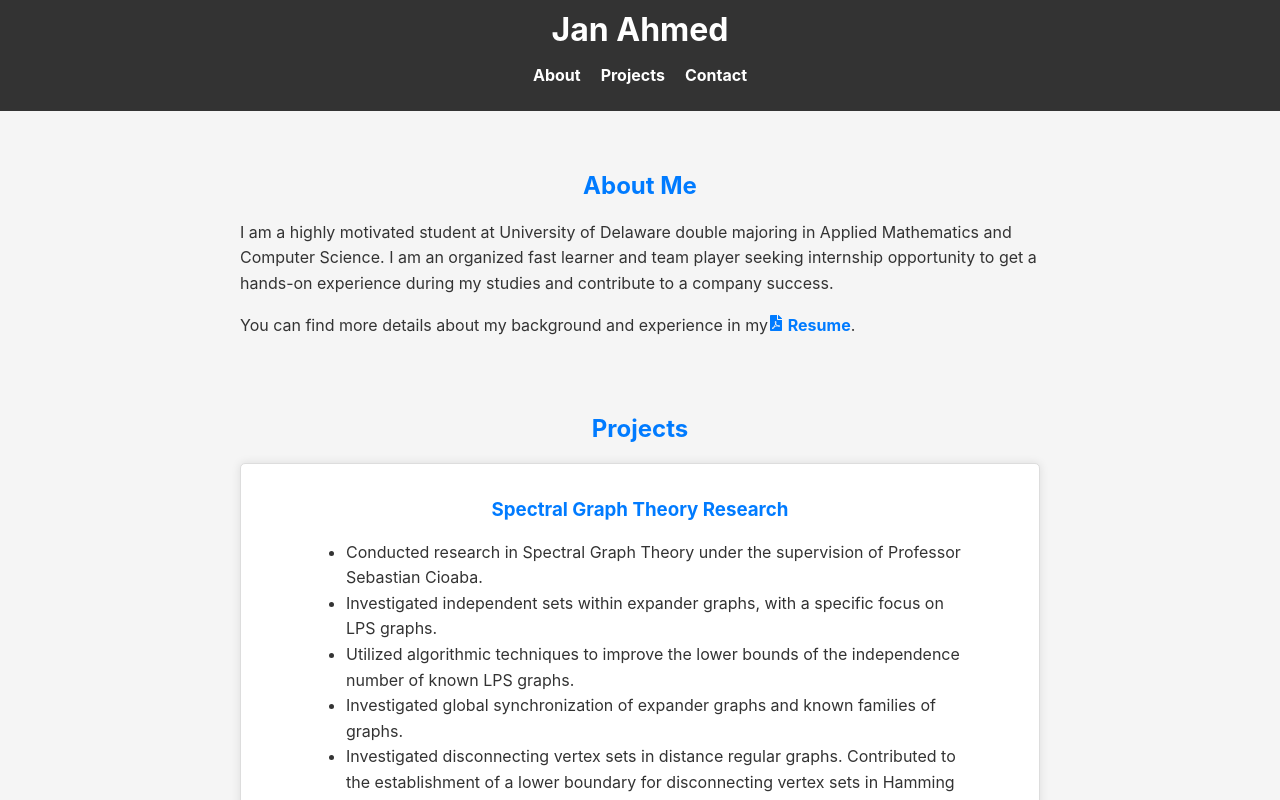
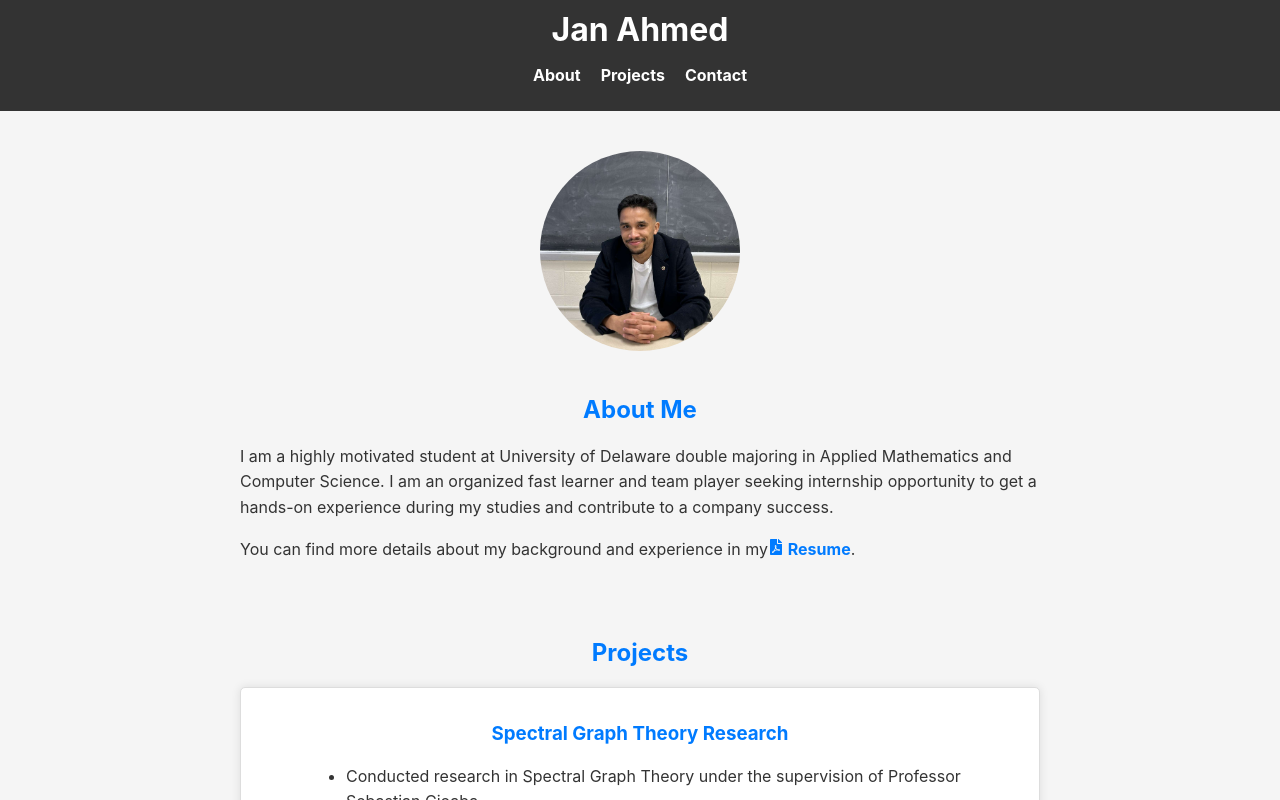
Before and after one commit to janahmedprg/janahmedprg.github.io, a React (Create React App) app: page / in a window 1280 px wide. Shown: the top 800 px of the page. Built offline with nearby package versions, Linux system fonts and the light colour scheme.

Commit message:
new stuff

```diff
--- a/src/components/About.js
+++ b/src/components/About.js
@@ -3,10 +3,13 @@ import React from "react";
 import "../css/About.css";
 import { FaFilePdf } from "react-icons/fa";
 
+import janpic from "../janpic.jpg";
+
 const About = () => {
   return (
     <section className="about">
       <div className="about-content">
+        <img src={janpic} alt="Jan Ahmed" className="profile-picture" />
         <h2>About Me</h2>
         <p className="abt">
           I am a highly motivated student at University of Delaware double
--- a/src/components/Contact.js
+++ b/src/components/Contact.js
@@ -16,7 +16,7 @@ const Contact = () => {
         <p className="cnt">
           Feel free to reach out! You can contact me via email at{" "}
           <a href="mailto:jan.ahmed.prg@gmail.com">
-            <FaEnvelope /> jan.ahmed.prg@email.com
+            <FaEnvelope /> jan.ahmed.prg@gmail.com
           </a>{" "}
           or connect with me on:
         </p>
--- a/src/components/Header.js
+++ b/src/components/Header.js
@@ -5,7 +5,7 @@ import { Link } from "react-scroll";
 const Header = () => {
   return (
     <header className="header">
-      <h1>Jan Ahmed</h1>
+      <h1>Jan Ahmed </h1>
       <nav>
         <ul>
           <li>
--- a/src/css/About.css
+++ b/src/css/About.css
@@ -23,3 +23,9 @@
     line-height: 1.6;
     color: #666;
   }
+
+  .profile-picture {
+    width: 200px; /* Adjust the width as needed */
+    border-radius: 50%; /* Make the image round */
+    margin-bottom: 20px; /* Add some space below the image */
+  }
--- a/src/css/Header.css
+++ b/src/css/Header.css
@@ -1,13 +1,20 @@
-/* Header.css */
+/* App.css */
+body {
+  margin: 0;
+  font-family: -apple-system, BlinkMacSystemFont, "Segoe UI", Roboto, "Helvetica Neue", Arial, sans-serif;
+}
+
 .header {
-    background-color: #333;
+  position: relative;
   color: #fff;
-    padding: 10px;
   text-align: center;
+  padding: 20px;
+  overflow: hidden;
 }
 
 .header h1 {
   margin: 0;
+  font-size: 32px;
 }
 
 nav ul {
@@ -25,6 +32,7 @@
   text-decoration: none;
   color: #fff;
   font-weight: bold;
+  font-size: 18px;
 }
 
 nav a:hover {
```
Also changed, not shown: src/janpic.jpg (added). Lines whose indentation alone changed are shown as unchanged.
